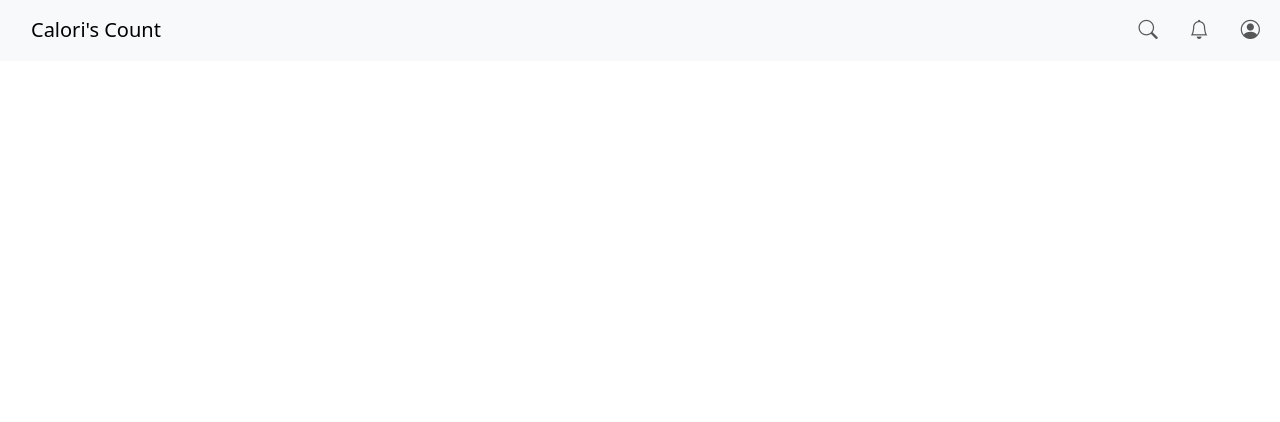
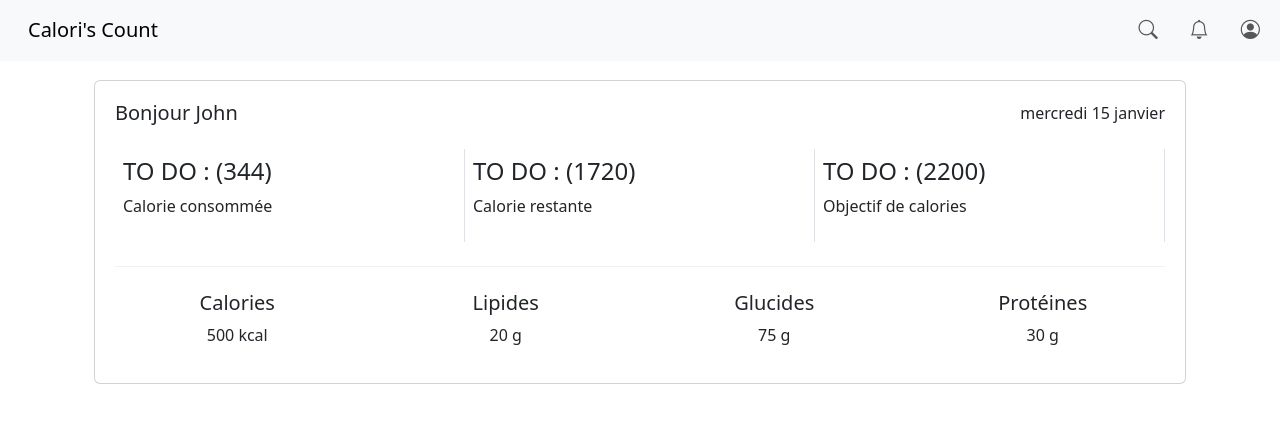
Before and after one commit to NicolasOsborne/CaloryCount, a Vue app: page / in a window 1280 px wide. Shown: the top 422 px of the page. Built offline with nearby package versions, Linux system fonts and the light colour scheme.

Commit message:
dayly value affichage test

```diff
--- a/src/App.vue
+++ b/src/App.vue
@@ -2,15 +2,20 @@
   <div>
     <NavigationBar />
   </div>
+  <section class="container mt-4">
+      <DaylyCal />
+  </section>
 </template>
 
 <script lang="ts">
 import { defineComponent } from 'vue';
 import NavigationBar from './components/Navbar.vue';
+import DaylyCal from "./components/DaylyCal.vue";
 
 export default defineComponent({
   name: 'App',
   components: {
+    DaylyCal,
     NavigationBar,
   },
 });
--- a/src/assets/main.css
+++ b/src/assets/main.css
@@ -1,35 +1,7 @@
 @import './base.css';
 
 #app {
-  max-width: 1280px;
   margin: 0 auto;
   padding: 2rem;
   font-weight: normal;
 }
-
-a,
-.green {
-  text-decoration: none;
-  color: hsla(160, 100%, 37%, 1);
-  transition: 0.4s;
-  padding: 3px;
-}
-
-@media (hover: hover) {
-  a:hover {
-    background-color: hsla(160, 100%, 37%, 0.2);
-  }
-}
-
-@media (min-width: 1024px) {
-  body {
-    display: flex;
-    place-items: center;
-  }
-
-  #app {
-    display: grid;
-    grid-template-columns: 1fr 1fr;
-    padding: 0 2rem;
-  }
-}
--- /dev/null
+++ b/src/components/DaylyCal.vue
@@ -0,0 +1,85 @@
+<template>
+  <section class="container mt-4">
+    <div class="card mt-5" style="width: 100%; margin: 0 auto;">
+      <div class="card-body">
+        <div class="d-flex justify-content-between">
+          <h5 class="card-title">Bonjour {{ name }}</h5>
+          <p class="card-text">{{ formattedDate }}</p>
+        </div>
+
+        <div class="mt-3">
+          <div class="d-flex">
+            <div class="p-2 border-end" style="flex: 1;">
+              <h4> TO DO : (344)</h4>
+              <p> Calorie consommée </p>
+            </div>
+            <div class="p-2 border-end" style="flex: 1;">
+              <h4> TO DO : (1720)</h4>
+              <p> Calorie restante </p>
+            </div>
+            <div class="p-2 border-end" style="flex: 1;">
+              <h4> TO DO : (2200)</h4>
+              <p> Objectif de calories </p>
+            </div>
+          </div>
+        </div>
+
+        <!-- Ligne de séparation -->
+        <hr class="my-4">
+
+        <!-- 4 Colonnes : Calories, Lipides, Glucides, Protéines -->
+        <div class="row">
+          <div class="col text-center">
+            <h5>Calories</h5>
+            <p>500 kcal</p> <!-- Remplace par la valeur dynamique -->
+          </div>
+          <div class="col text-center">
+            <h5>Lipides</h5>
+            <p>20 g</p> <!-- Remplace par la valeur dynamique -->
+          </div>
+          <div class="col text-center">
+            <h5>Glucides</h5>
+            <p>75 g</p> <!-- Remplace par la valeur dynamique -->
+          </div>
+          <div class="col text-center">
+            <h5>Protéines</h5>
+            <p>30 g</p> <!-- Remplace par la valeur dynamique -->
+          </div>
+        </div>
+      </div>
+    </div>
+  </section>
+</template>
+
+<script>
+export default {
+  data() {
+    return {
+      name: "John", // Remplace avec ton nom dynamique
+      currentDate: new Date(), // Date actuelle
+    };
+  },
+  computed: {
+    formattedDate() {
+      const options = { weekday: 'long', day: 'numeric', month: 'long' };
+      return new Intl.DateTimeFormat('fr-FR', options).format(this.currentDate);
+    },
+  },
+};
+</script>
+
+<style scoped>
+.card {
+  margin: 0 auto;
+}
+
+.card-body {
+  padding: 20px;
+}
+
+hr.my-4 {
+  border: 0;
+  border-top: 1px solid #ccc;
+  margin: 20px 0;
+}
+</style>
```
